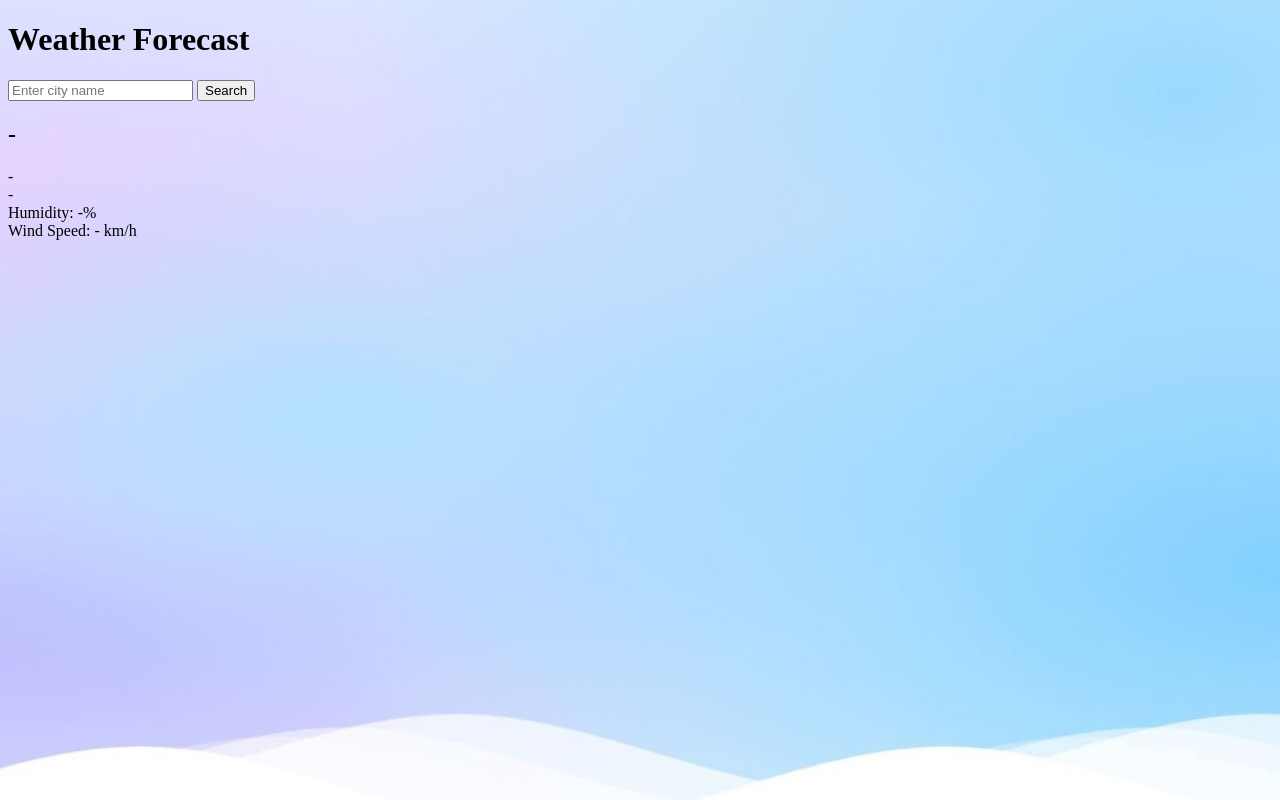
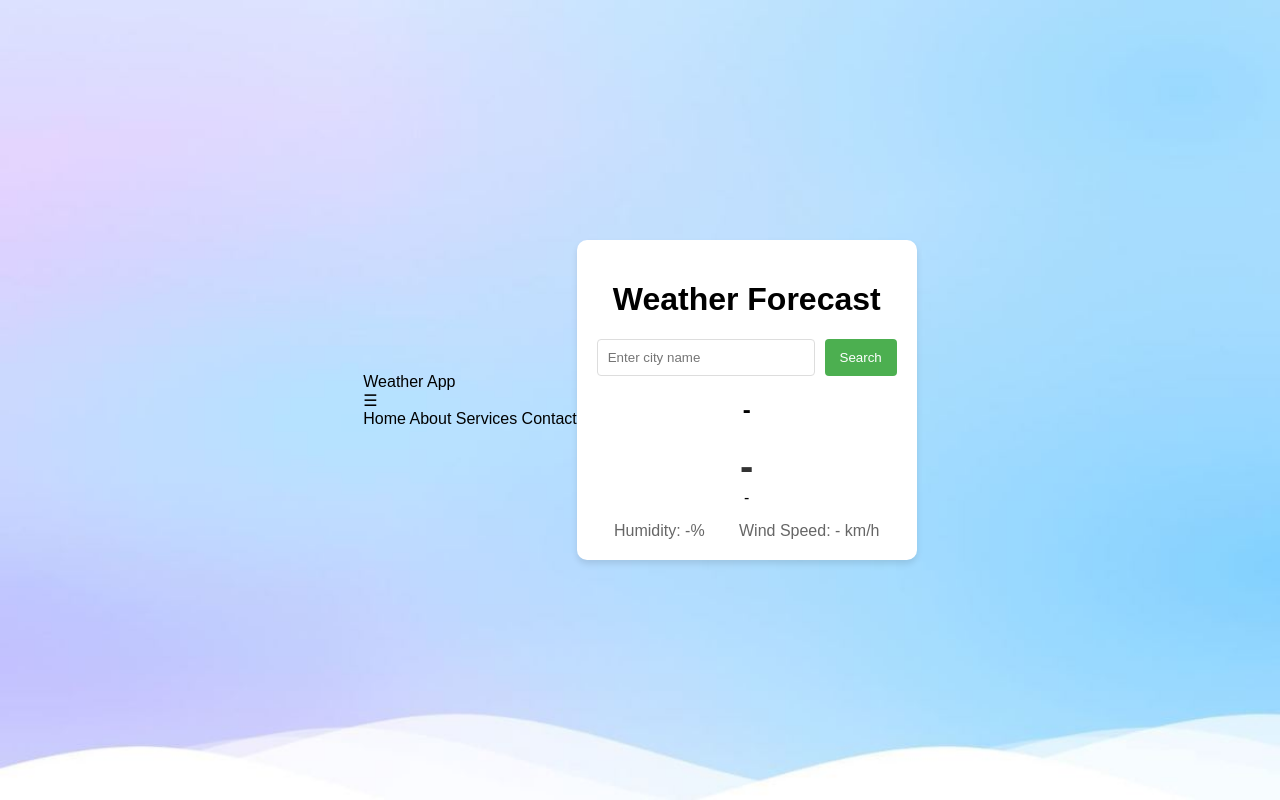
Before and after one commit to GWPECK/weather-app, a plain HTML site: page index.html in a window 1280 px wide. Drawn offline with Linux system fonts and the light colour scheme.

Commit message:
Update index.html

```diff
--- a/index.html
+++ b/index.html
@@ -4,16 +4,30 @@
     <meta charset="UTF-8">
     <meta name="viewport" content="width=device-width, initial-scale=1.0">
     <title>Weather App</title>
-    <link rel="stylesheet" href="styles.css">
+    <link rel="stylesheet" href="style.css">
 
         <style>
     body {
         background-image: url('HOME PAGE BACKGROUND.jpg');
         background-size: 100% 100%;
         background-attachment: fixed;
-    }</style>
+    }
+
+
+    </style>
 </head>
 <body>
+    <nav>
+
+        <div class="brand">Weather App</div>
+        <div class="menu-toggle" id="menu-toggle">☰</div>
+        <div class="nav-links" id="nav-links">
+            <a>Home</a>
+            <a>About</a>
+            <a>Services</a>
+            <a>Contact</a>
+        </div>
+</nav>
     <div class="container">
         <h1>Weather Forecast</h1>
         <div class="search-container">
```
